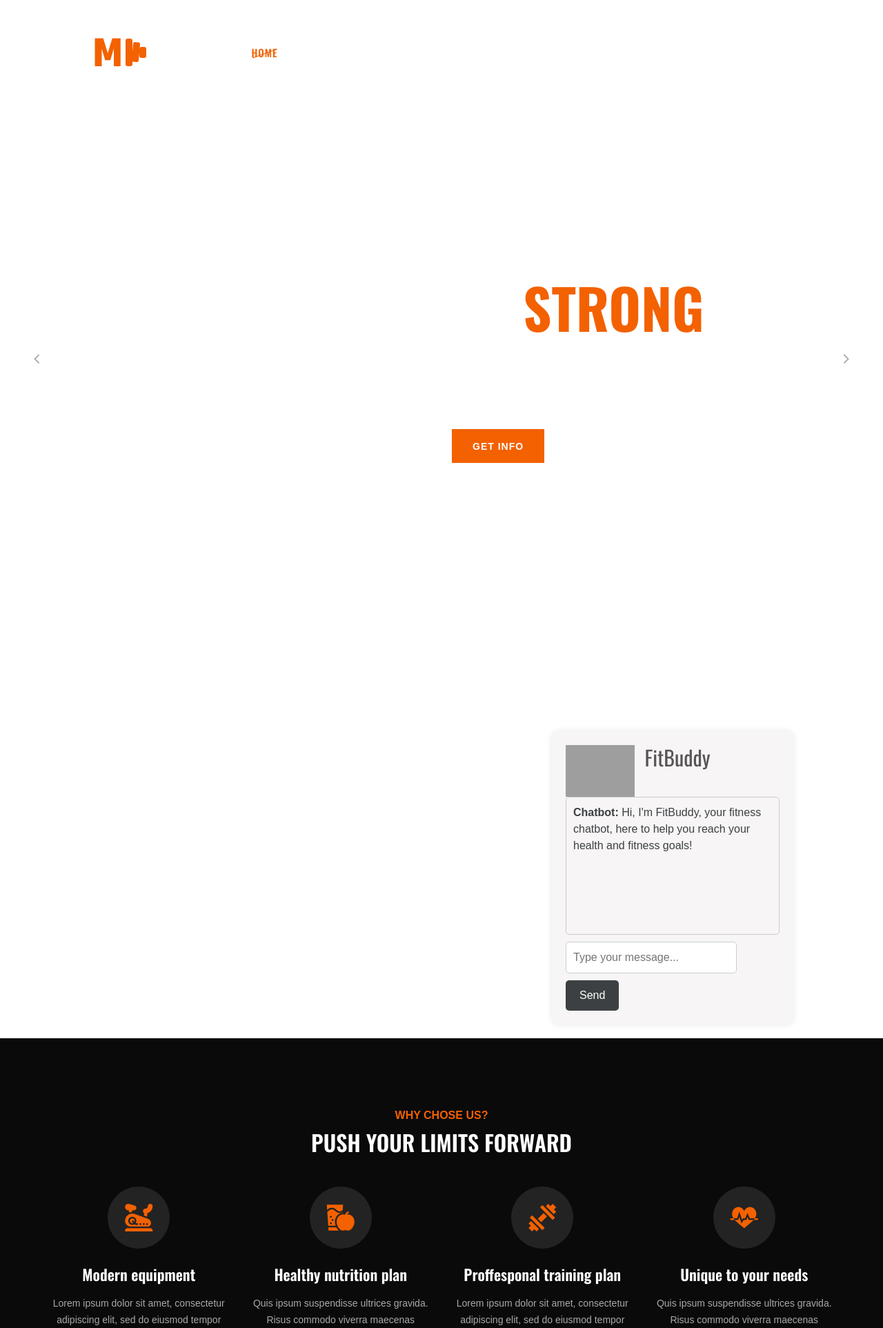
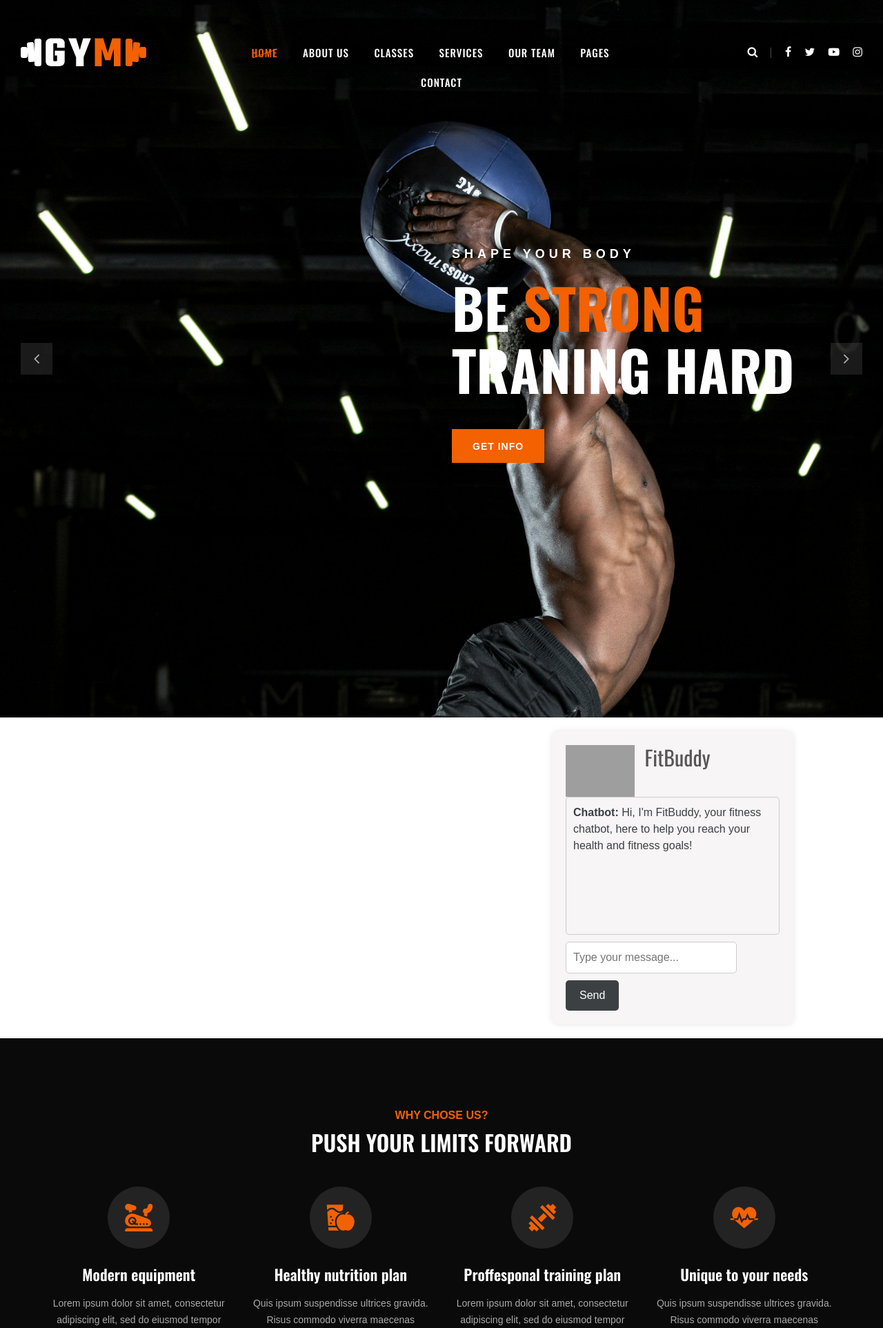
Before and after one commit to Kehinde-Omotosho/Fitness-website, a Flask app: page / in a window 1280 px wide. Shown: the top 1925 px of the page at 69% size. Run offline with Flask 3, Linux system fonts and the light colour scheme; some libraries are stand-ins or nearby versions; some web fonts are replaced; grey boxes are pictures that could not be loaded.

Commit message:
Added backgroud image to Hero section

```diff
--- a/templates/index.html
+++ b/templates/index.html
@@ -127,9 +127,9 @@
     <!-- Header End -->
 
     <!-- Hero Section Begin -->
-    <section class="hero-section">
+    <section class="hero-section" style="background: url(../static/uploads/home_pix/home_bg1.jpg);">
         <div class="hs-slider owl-carousel">
-            <div class="hs-item set-bg" data-setbg="static/uploads/home pix/home bg1.jpg">
+            <div class="hs-item set-bg"  data-setbg="../static/home_pix/home_bg1.jpg">
                 <div class="container">
                     <div class="row">
                         <div class="col-lg-6 offset-lg-6">
```
Also changed, not shown: static/uploads/home_pix/b_logo.png (renamed from static/uploads/home pix/b_logo.png), static/uploads/home_pix/home bg2.jpg (renamed from static/uploads/home pix/home bg2.jpg), static/uploads/home_pix/home_bg1.jpg (renamed from static/uploads/home pix/home bg1.jpg).
